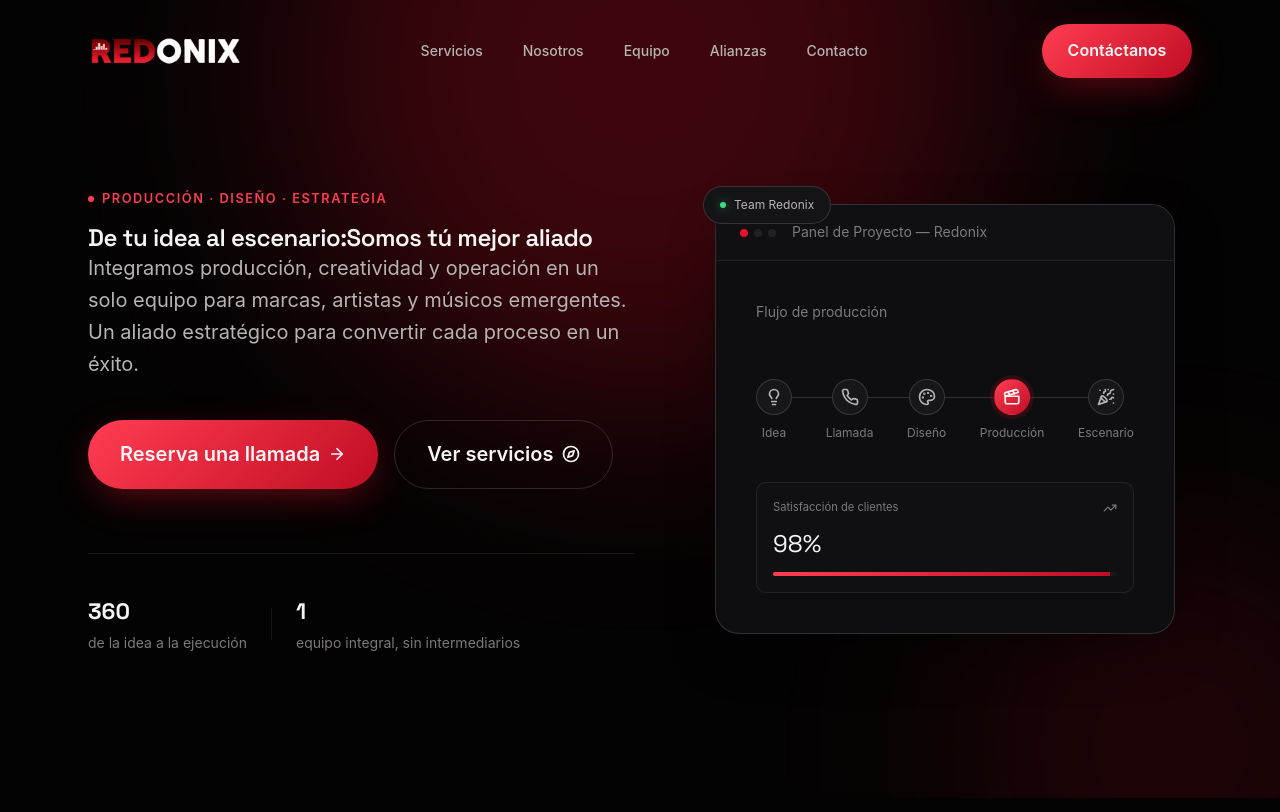
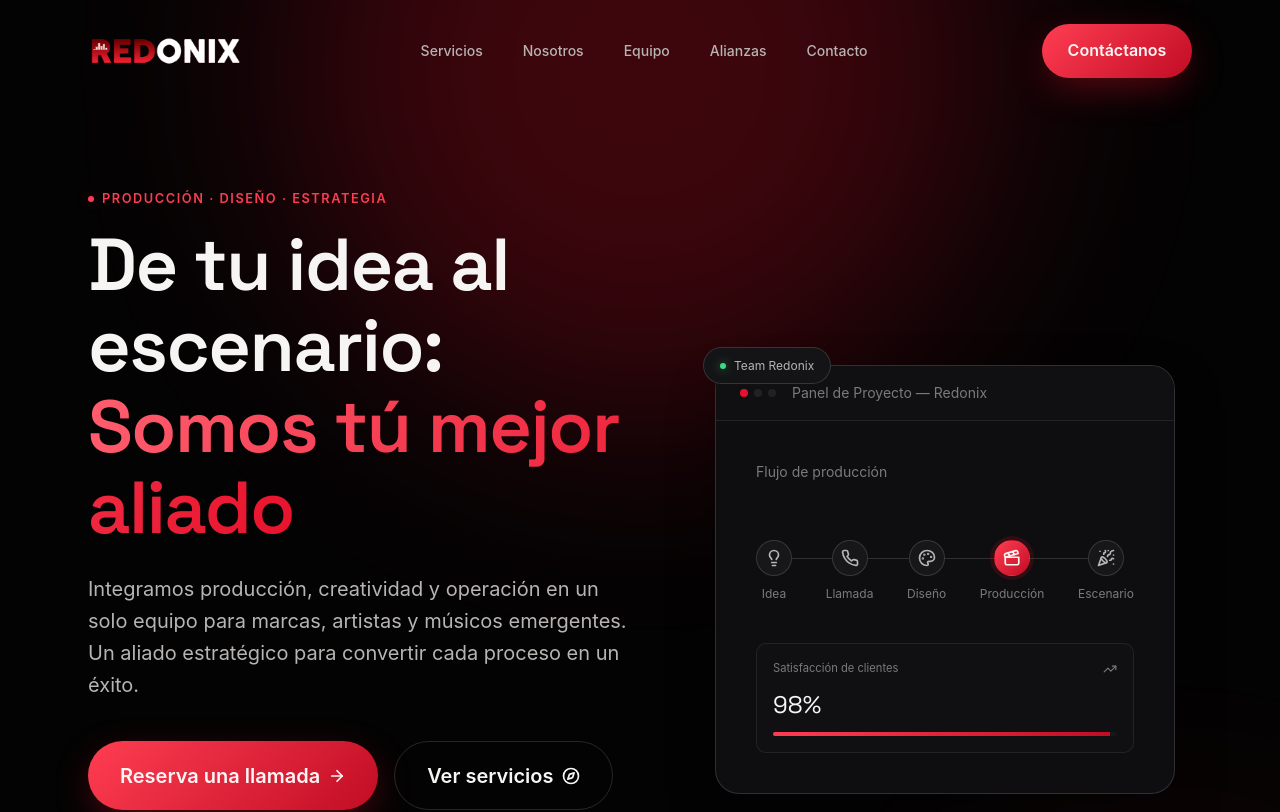
Before and after one commit to jesusShadown/Redonix, a React (Vite) app: page / in a window 1280 px wide. Shown: the top 812 px of the page. Built offline with nearby package versions, Linux system fonts and the light colour scheme; a web font is replaced by a local one.

Commit message:
latenciav14-07-2026-2330

```diff
--- a/src/components/Hero.jsx
+++ b/src/components/Hero.jsx
@@ -14,8 +14,9 @@
         <div className="hero__content">
           <span className="eyebrow">Producción · Diseño · Estrategia</span>
 
-          <h1 >
-            De tu idea al escenario:Somos tú mejor aliado  </h1>
+          <h1 className="hero__title">
+            De tu idea al escenario: <span className="hero__title-accent">Somos tú mejor aliado</span>
+          </h1>
 
           <p className="hero__subtitle">
             Integramos producción, creatividad y operación en un solo equipo para marcas, artistas y músicos
--- a/vite.config.js
+++ b/vite.config.js
@@ -10,9 +10,23 @@
   build: {
     target: 'es2020',
     cssMinify: true,
+    // Aquí añadimos la lógica para agrupar los archivos
+    rollupOptions: {
+      output: {
+        manualChunks(id) {
+          // Agrupa todas las dependencias de node_modules en un archivo 'vendor'
+          if (id.includes('node_modules')) {
+            return 'vendor';
+          }
+          // Agrupa todos tus componentes en un archivo 'components'
+          if (id.includes('src/components')) {
+            return 'components';
+          }
+        }
+      }
+    }
   },
   esbuild: {
-    // Solo se eliminan en build de producción; en dev se conservan para depurar.
     drop: command === 'build' ? ['console', 'debugger'] : [],
   },
 }))
```
